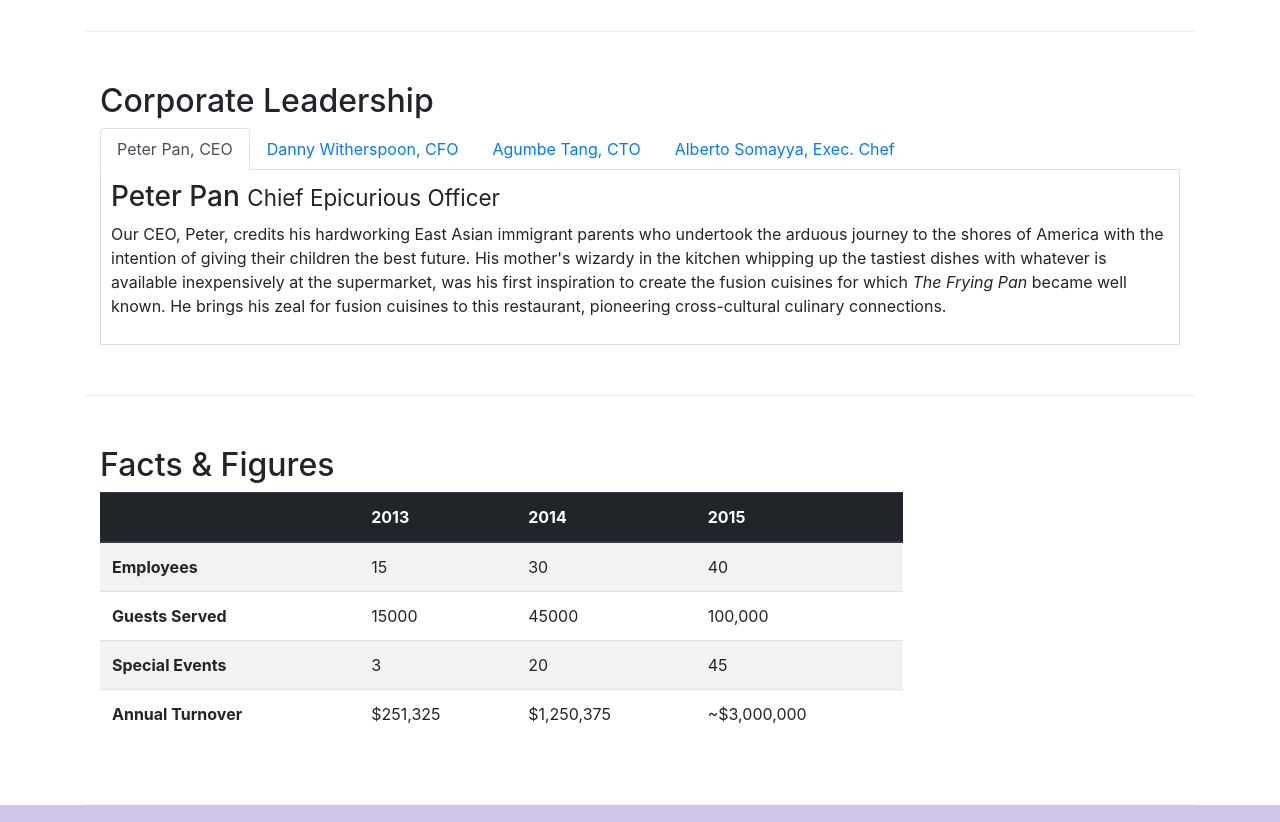
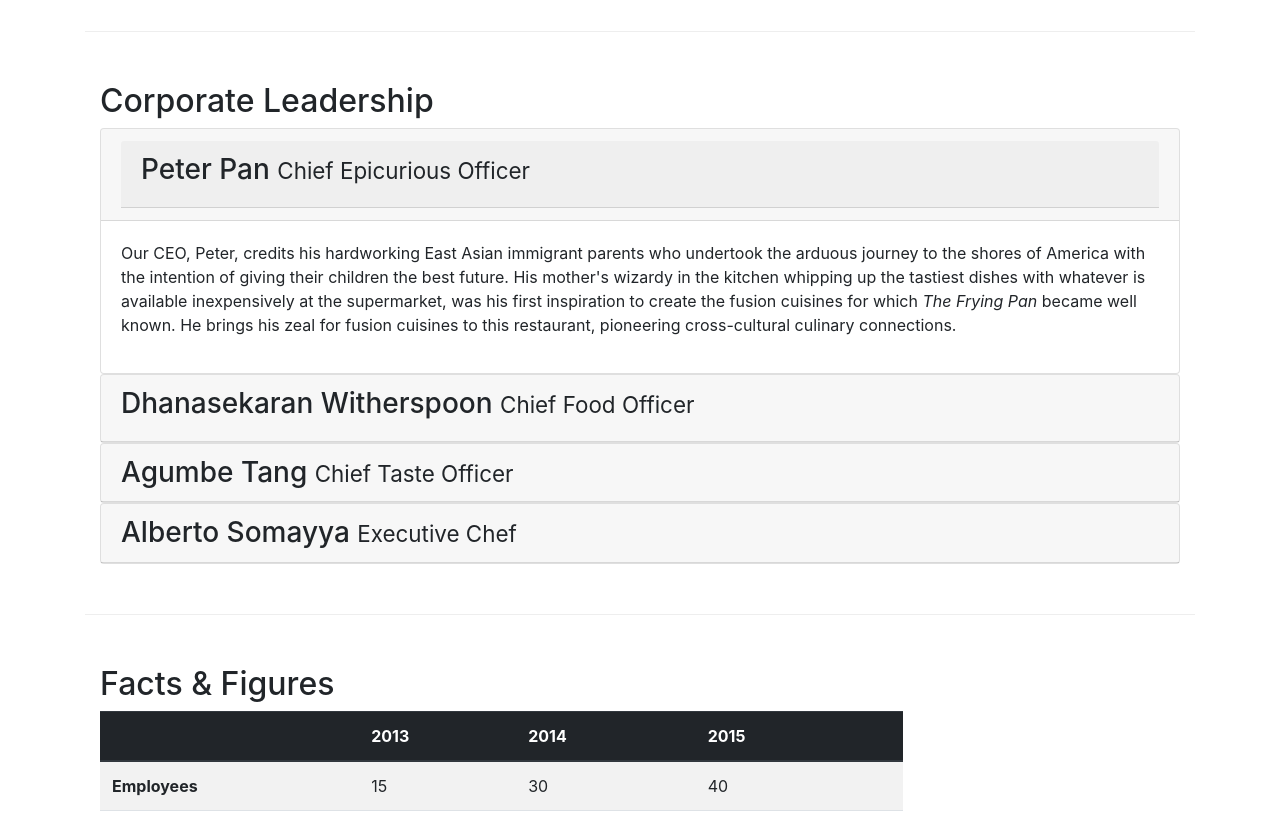
Before and after one commit to Shahbaz-1696/Bootstrap, a website: page aboutus.html in a window 1280 px wide. Shown: the part 940-1762 px from the top of the page. Drawn offline with nearby package versions, Linux system fonts and the light colour scheme.

Commit message:
Accordians

```diff
--- a/aboutus.html
+++ b/aboutus.html
@@ -102,45 +102,68 @@
         <div class="row row-content align-items-center">
             <div class="col-12">
                 <h2>Corporate Leadership</h2>
-                <ul class="nav nav-tabs">
-                    <li class="nav-item">
-                        <a class="nav-link active" href="#peter"
-                        role="tab" data-toggle="tab">Peter Pan, CEO</a>
-                    </li>
-                    <li class="nav-item">
-                        <a class="nav-link" href="#danny"
-                        role="tab" data-toggle="tab">Danny Witherspoon, CFO</a>
-                    </li>
-                    <li class="nav-item">
-                        <a class="nav-link" href="#agumbe"
-                        role="tab" data-toggle="tab">Agumbe Tang, CTO</a>
-                    </li>
-                    <li class="nav-item">
-                        <a class="nav-link" href="#alberto"
-                        role="tab" data-toggle="tab">Alberto Somayya, Exec. Chef</a>
-                    </li>
-                </ul>
 
-                <div class="tab-content">
-                    <div role="tabpanel" class="tab-pane fade show active" id="peter">
-                        <h3>Peter Pan <small>Chief Epicurious Officer</small></h3>
-                        <p class="d-none d-sm-block">Our CEO, Peter, credits his hardworking East Asian immigrant parents who undertook the arduous journey to the shores of America with the intention of giving their children the best future. His mother's wizardy in the kitchen whipping up the tastiest dishes with whatever is available inexpensively at the supermarket, was his first inspiration to create the fusion cuisines for which <em>The Frying Pan</em> became well known. He brings his zeal for fusion cuisines to this restaurant, pioneering cross-cultural culinary connections.</p>
+                <div id="accordian">
+                    <div class="card">
+                        <div class="card-header">
+                            <div role="tab" class="card-header" id="peterhead">
+                                <h3 class="mb=0">
+                                   <a data-toggle="collapse" data-target="#peter">Peter Pan <small>Chief Epicurious Officer</small></a></h3>
+                            </div>
+                        </div>
+                        <div class="collapse show" id="peter" data-parent="#accordian">
+                         <div class="card-body">
+                            <p class="d-none d-sm-block">Our CEO, Peter, credits his hardworking East Asian immigrant parents who undertook the arduous journey to the shores of America with the intention of giving their children the best future. His mother's wizardy in the kitchen whipping up the tastiest dishes with whatever is available inexpensively at the supermarket, was his first inspiration to create the fusion cuisines for which <em>The Frying Pan</em> became well known. He brings his zeal for fusion cuisines to this restaurant, pioneering cross-cultural culinary connections.</p>
+                         </div>
+                        </div>
                     </div>
-                    <div role="tabpanel" class="tab-pane fade" id="danny">
-                        <h3>Dhanasekaran Witherspoon <small>Chief Food Officer</small></h3>
-                        <p class="d-none d-sm-block">Our CFO, Danny, as he is affectionately referred to by his colleagues, comes from a long established family tradition in farming and produce. His experiences growing up on a farm in the Australian outback gave him great appreciation for varieties of food sources. As he puts it in his own words, <em>Everything that runs, wins, and everything that stays, pays!</em></p>
+
+                    <div class="card">
+                        <div class="card-header">
+                            <h3 class="mb=0">
+                               <a data-toggle="collapse" data-target="#danny">
+                                Dhanasekaran Witherspoon <small>Chief Food Officer</small></a></h3>
+                        </div>
+                        <div class="collapse" data-parent="#accordian" id="danny">
+                            <div class="card-body">
+                                <p class="d-none d-sm-block">Our CFO, Danny, as he is affectionately referred to by his colleagues, comes from a long established family tradition in farming and produce. His experiences growing up on a farm in the Australian outback gave him great appreciation for varieties of food sources. As he puts it in his own words, <em>Everything that runs, wins, and everything that stays, pays!</em></p>
+                            </div>
+                        </div>
                     </div>
-                    <div role="tabpanel" class="tab-pane fade" id="agumbe">
-                        <h3>Agumbe Tang <small>Chief Taste Officer</small></h3>
-                        <p class="d-none d-sm-block">Blessed with the most discerning gustatory sense, Agumbe, our CTO, personally ensures that every dish that we serve meets his exacting tastes. Our chefs dread the tongue lashing that ensues if their dish does not meet his exacting standards. He lives by his motto, <em>You click only if you survive my lick.</em></p>
+
+                    <div class="card">
+                        <div class="card-header">
+                            <h3 class="mb-0">
+                               <a data-toggle="collapse" data-target="#agumbe">
+                                Agumbe Tang <small>Chief Taste Officer</small>
+                               </a>
+                            </h3>
+                        </div>
+                        <div class="collapse" id="agumbe" data-parent="#accordian">
+                            <div class="card-body">
+                                <p class="d-none d-sm-block">Blessed with the most discerning gustatory sense, Agumbe, our CTO, personally ensures that every dish that we serve meets his exacting tastes. Our chefs dread the tongue lashing that ensues if their dish does not meet his exacting standards. He lives by his motto, <em>You click only if you survive my lick.</em></p>
+                            </div>
+                        </div>
                     </div>
-                    <div role="tabpanel" class="tab-pane fade" id="alberto">
-                        <h3>Alberto Somayya <small>Executive Chef</small></h3>
-                        <p class="d-none d-sm-block">Award winning three-star Michelin chef with wide International experience having worked closely with whos-who in the culinary world, he specializes in creating mouthwatering Indo-Italian fusion experiences. He says, <em>Put together the cuisines from the two craziest cultures, and you get a winning hit! Amma Mia!</em></p>
+
+                    <div class="card">
+                        <div class="card-header">
+                            <h3 class="mb-0">
+                               <a data-toggle="collapse" data-target="#alberto">
+                                Alberto Somayya <small>Executive Chef</small>
+                               </a>
+                            </h3>
+                        </div>
+                        <div class="collapse" id="alberto" data-parent="#accordian">
+                            <div class="card-body">
+                                <p class="d-none d-sm-block">Award winning three-star Michelin chef with wide International experience having worked closely with whos-who in the culinary world, he specializes in creating mouthwatering Indo-Italian fusion experiences. He says, <em>Put together the cuisines from the two craziest cultures, and you get a winning hit! Amma Mia!</em></p>
+                            </div>
+                        </div>
                     </div>
                 </div>
             </div>
        </div>
+
        <div class="row row-content">
         <div class="col-12 col-sm-9">
             <h2>Facts &amp; Figures</h2>
```
